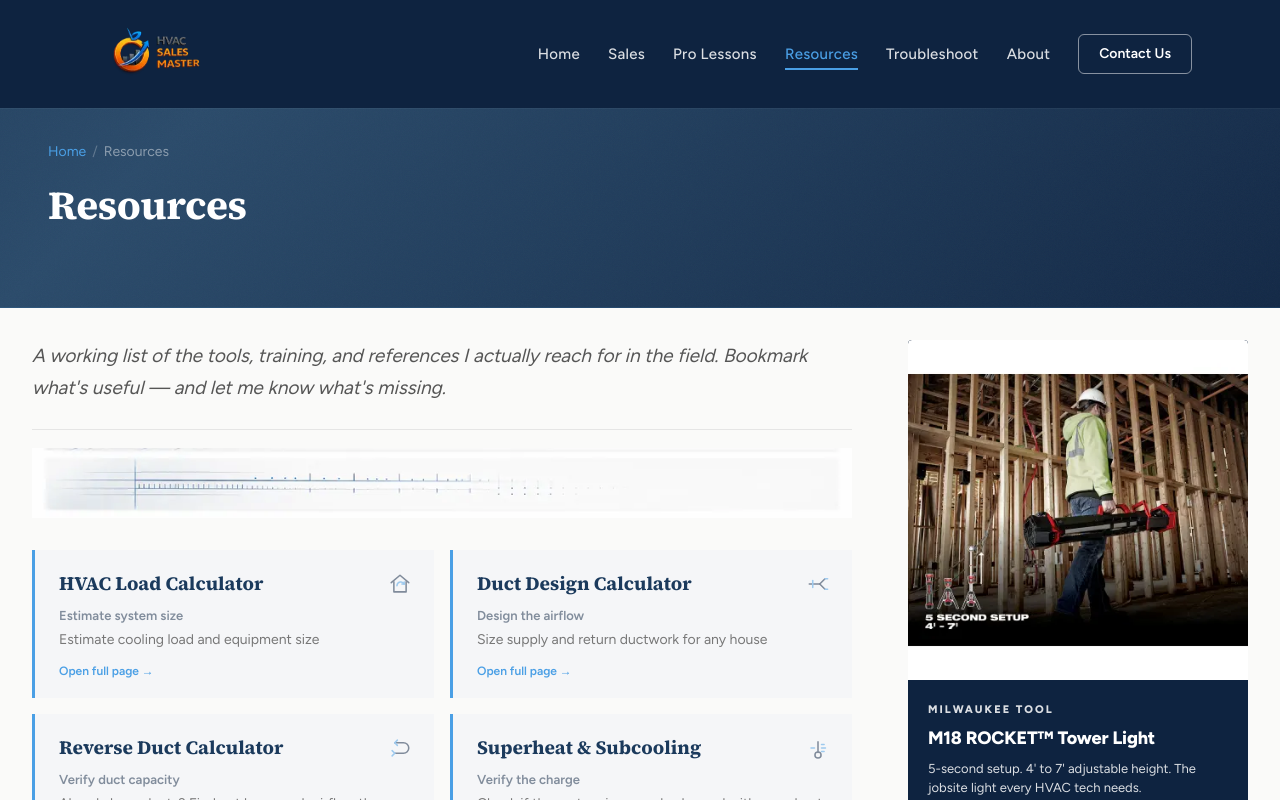
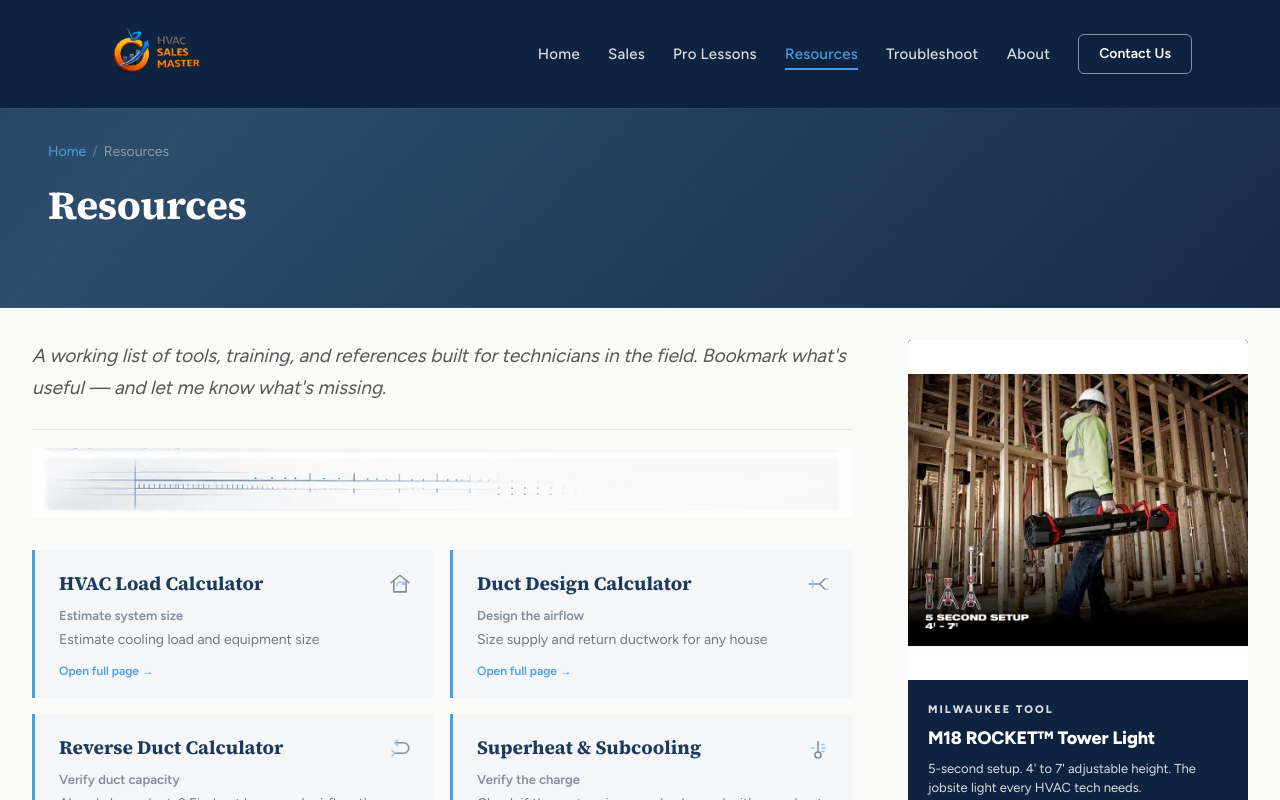
Before and after one commit to Ishack94/HVAC-sales-master, a React (Vite) app: page /resources in a window 1280 px wide. Shown: the top 800 px of the page. Built offline with nearby package versions, Linux system fonts and the light colour scheme.

Commit message:
update resources page language to align with about page

```diff
--- a/src/pages/Resources.jsx
+++ b/src/pages/Resources.jsx
@@ -287,7 +287,7 @@ export default function Resources() {
       <div className={styles.layout}>
         <main className={styles.main}>
           <p className={styles.intro}>
-            A working list of the tools, training, and references I actually reach for in the field. Bookmark what's useful — and let me know what's missing.
+            A working list of tools, training, and references built for technicians in the field. Bookmark what's useful — and let me know what's missing.
           </p>
 
           <img src={sectionAccentResources} alt="" role="presentation" className={styles.sectionAccent} width="960" height="60" />
@@ -331,7 +331,7 @@ export default function Resources() {
           )}
 
           <p className={styles.dinoRec}>
-            One more thing — if your website still has a "contact us for a free estimate" form, check out <a href="https://www.dinoquote.com" target="_blank" rel="noopener noreferrer" className={styles.dinoLink}>Dino Quote</a>. Here's how it works: instead of a contact form, you embed their quoting tool right on your site. A homeowner shows up, answers a few quick questions — square footage, what system they have now, what they care about — and Dino Quote instantly generates three good-better-best options with your actual products, your pricing, and installed costs. They can see energy savings, compare systems side by side, and basically sell themselves before you ever pick up the phone. The leads come straight to you through email, text, or right into your CRM if you're running ServiceTitan, Housecall Pro, Jobber, whatever. And it tracks where every lead came from and whether it turned into an actual job, so you can see what's making you money and what's not. It's plug-and-play — works on any website. We've been using it and it's been one of the better moves we've made.
+            One more thing — if your website still has a "contact us for a free estimate" form, check out <a href="https://www.dinoquote.com" target="_blank" rel="noopener noreferrer" className={styles.dinoLink}>Dino Quote</a>. Here's how it works: instead of a contact form, you embed their quoting tool right on your site. A homeowner shows up, answers a few quick questions — square footage, what system they have now, what they care about — and Dino Quote instantly generates three good-better-best options with your actual products, your pricing, and installed costs. They can see energy savings, compare systems side by side, and basically sell themselves before you ever pick up the phone. The leads come straight to you through email, text, or right into your CRM if you're running ServiceTitan, Housecall Pro, Jobber, whatever. And it tracks where every lead came from and whether it turned into an actual job, so you can see what's making you money and what's not. It's plug-and-play — works on any website. My brother's HVAC company has been running it and it's been one of the better moves they've made.
           </p>
 
           <p className={styles.closing}>
```
